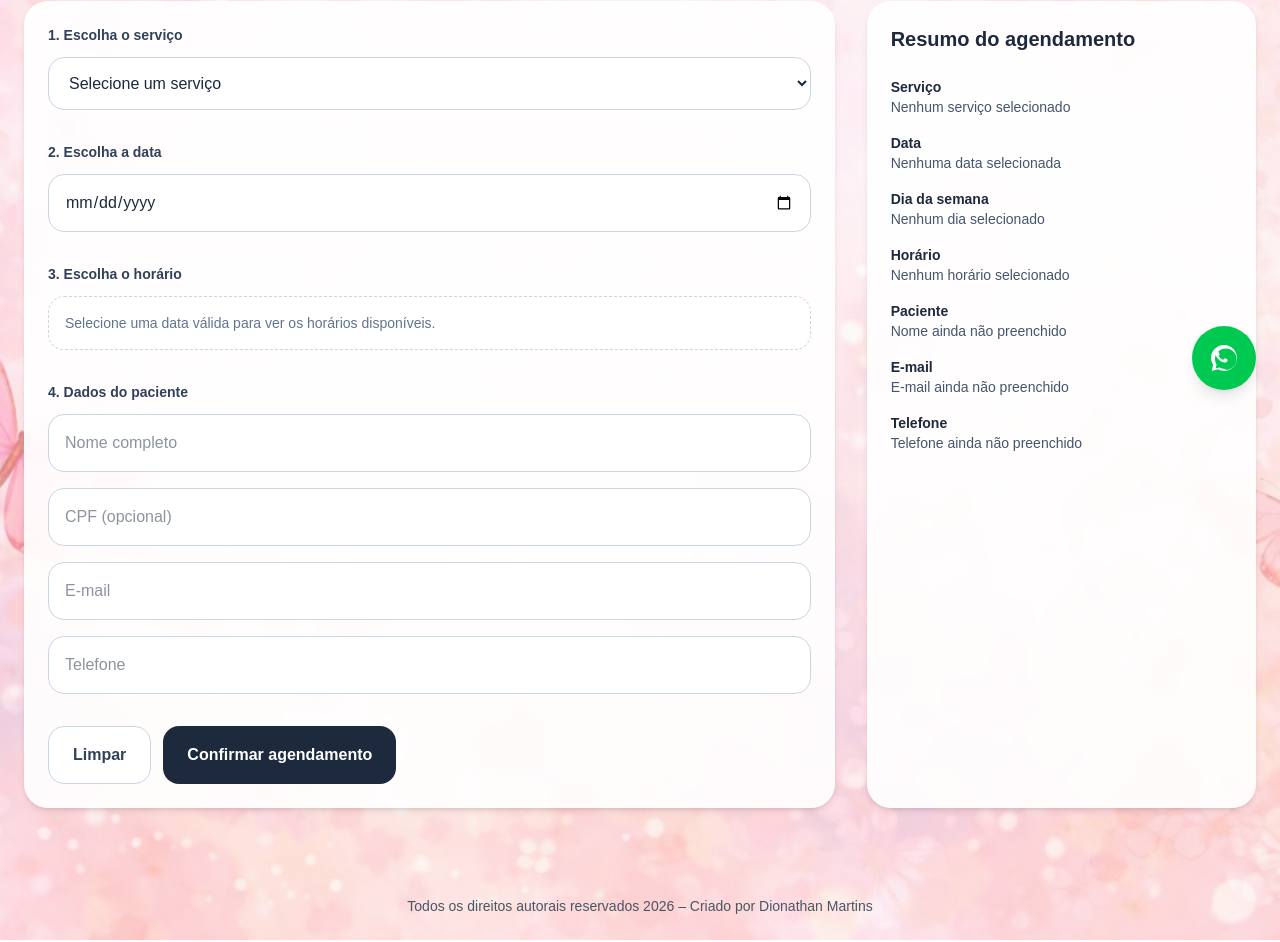
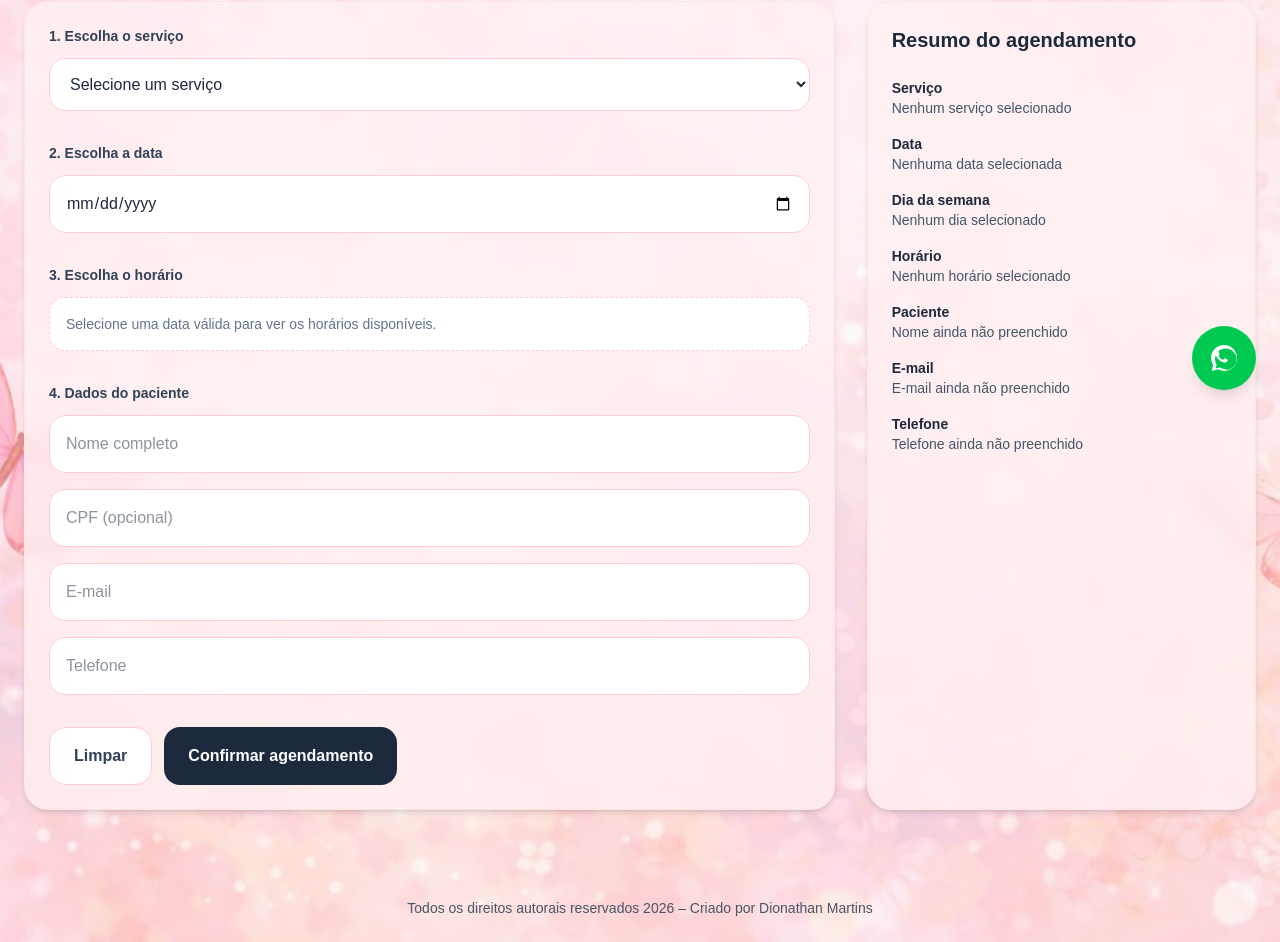
Before and after one commit to dionathandm25-create/psicologia-daiane, a Next.js app: page /agendar in a window 1280 px wide. Shown: the part 386-1328 px from the top of the page. Built offline with nearby package versions, Linux system fonts and the light colour scheme.

Commit message:
corrige tela agendar com valores e fundo rosa

```diff
--- a/src/app/agendar/page.tsx
+++ b/src/app/agendar/page.tsx
@@ -198,7 +198,7 @@ export default function AgendarPage() {
         </div>
 
         <div className="mt-12 grid gap-8 lg:grid-cols-3">
-          <div className="rounded-3xl bg-white/90 p-6 shadow-md backdrop-blur-sm lg:col-span-2">
+          <div className="rounded-3xl border border-rose-100 bg-rose-50/80 p-6 shadow-md backdrop-blur-sm lg:col-span-2">
             <div className="space-y-8">
               <div>
                 <label className="mb-3 block text-sm font-semibold text-slate-700">
@@ -208,7 +208,7 @@ export default function AgendarPage() {
                 <select
                   value={servico}
                   onChange={(e) => setServico(e.target.value)}
-                  className="w-full rounded-2xl border border-slate-300 bg-white px-4 py-4 text-slate-800"
+                  className="w-full rounded-2xl border border-rose-200 bg-white px-4 py-4 text-slate-800"
                 >
                   <option value="">Selecione um serviço</option>
                   {servicos.map((item) => (
@@ -232,7 +232,7 @@ export default function AgendarPage() {
                     setHorario("");
                     setMensagem("");
                   }}
-                  className="w-full rounded-2xl border border-slate-300 bg-white px-4 py-4 text-slate-800"
+                  className="w-full rounded-2xl border border-rose-200 bg-white px-4 py-4 text-slate-800"
                 />
 
                 {data && (
@@ -269,7 +269,7 @@ export default function AgendarPage() {
                               ? "cursor-not-allowed border-red-200 bg-red-50 text-red-400"
                               : horario === item
                               ? "border-slate-800 bg-slate-800 text-white"
-                              : "border-slate-300 bg-white text-slate-700 hover:border-slate-500"
+                              : "border-rose-200 bg-white text-slate-700 hover:border-slate-500"
                           }`}
                         >
                           {ocupado ? `${item} • Ocupado` : item}
@@ -278,7 +278,7 @@ export default function AgendarPage() {
                     })}
                   </div>
                 ) : (
-                  <div className="rounded-2xl border border-dashed border-slate-300 bg-white p-4 text-sm text-slate-500">
+                  <div className="rounded-2xl border border-dashed border-rose-200 bg-white p-4 text-sm text-slate-500">
                     Selecione uma data válida para ver os horários disponíveis.
                   </div>
                 )}
@@ -295,7 +295,7 @@ export default function AgendarPage() {
                     placeholder="Nome completo"
                     value={nome}
                     onChange={(e) => setNome(e.target.value)}
-                    className="w-full rounded-2xl border border-slate-300 bg-white px-4 py-4 text-slate-800"
+                    className="w-full rounded-2xl border border-rose-200 bg-white px-4 py-4 text-slate-800"
                   />
 
                   <input
@@ -303,7 +303,7 @@ export default function AgendarPage() {
                     placeholder="CPF (opcional)"
                     value={cpf}
                     onChange={(e) => setCpf(formatarCPF(e.target.value))}
-                    className="w-full rounded-2xl border border-slate-300 bg-white px-4 py-4 text-slate-800"
+                    className="w-full rounded-2xl border border-rose-200 bg-white px-4 py-4 text-slate-800"
                   />
 
                   <input
@@ -311,7 +311,7 @@ export default function AgendarPage() {
                     placeholder="E-mail"
                     value={email}
                     onChange={(e) => setEmail(e.target.value)}
-                    className="w-full rounded-2xl border border-slate-300 bg-white px-4 py-4 text-slate-800"
+                    className="w-full rounded-2xl border border-rose-200 bg-white px-4 py-4 text-slate-800"
                   />
 
                   <input
@@ -319,13 +319,13 @@ export default function AgendarPage() {
                     placeholder="Telefone"
                     value={telefone}
                     onChange={(e) => setTelefone(e.target.value)}
-                    className="w-full rounded-2xl border border-slate-300 bg-white px-4 py-4 text-slate-800"
+                    className="w-full rounded-2xl border border-rose-200 bg-white px-4 py-4 text-slate-800"
                   />
                 </div>
               </div>
 
               {mensagem && (
-                <div className="rounded-2xl bg-slate-100 px-4 py-3 text-sm text-slate-700">
+                <div className="rounded-2xl bg-white px-4 py-3 text-sm text-slate-700">
                   {mensagem}
                 </div>
               )}
@@ -334,7 +334,7 @@ export default function AgendarPage() {
                 <button
                   type="button"
                   onClick={limparAgendamento}
-                  className="rounded-2xl border border-slate-300 bg-white px-6 py-4 font-semibold text-slate-700 hover:bg-slate-100"
+                  className="rounded-2xl border border-rose-200 bg-white px-6 py-4 font-semibold text-slate-700 hover:bg-rose-50"
                 >
                   Limpar
                 </button>
@@ -351,7 +351,7 @@ export default function AgendarPage() {
             </div>
           </div>
 
-          <div className="rounded-3xl bg-white/90 p-6 shadow-md backdrop-blur-sm">
+          <div className="rounded-3xl border border-rose-100 bg-rose-50/80 p-6 shadow-md backdrop-blur-sm">
             <h2 className="text-xl font-bold text-slate-800">
               Resumo do agendamento
             </h2>
```
